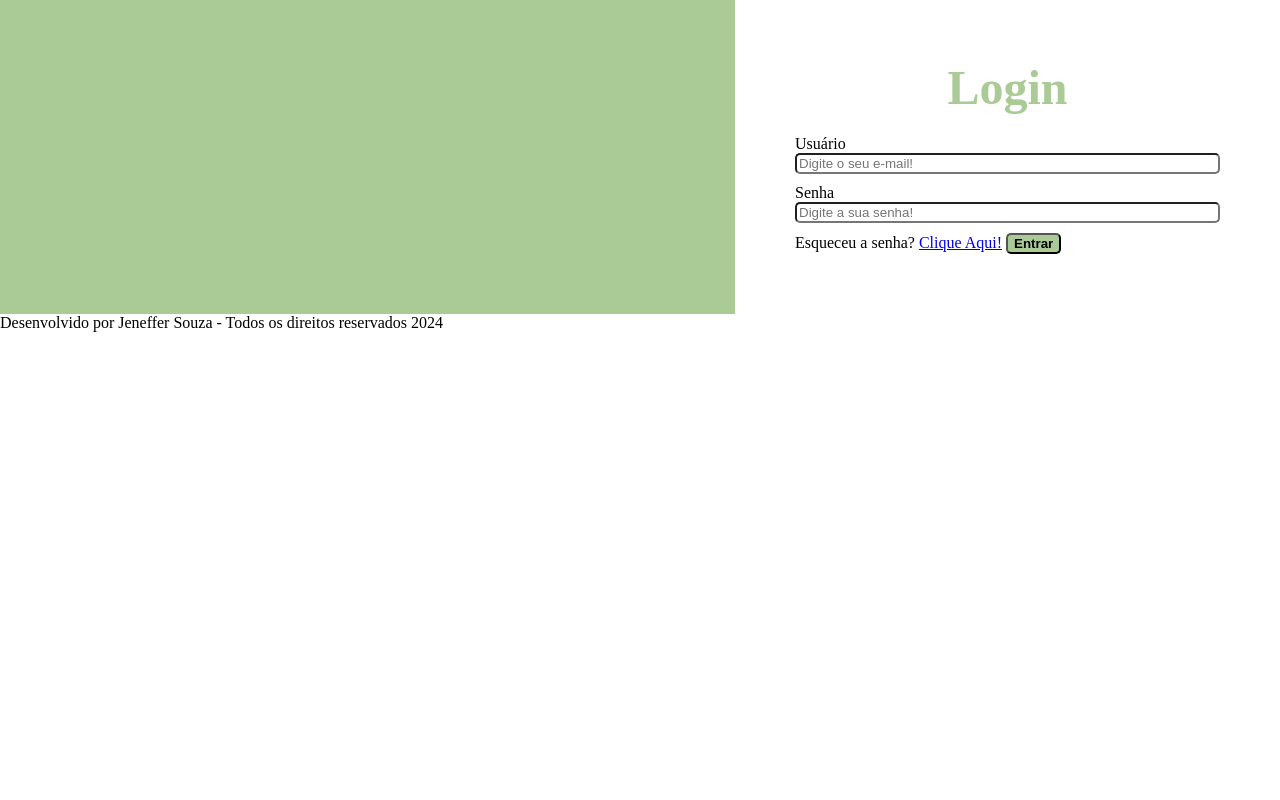
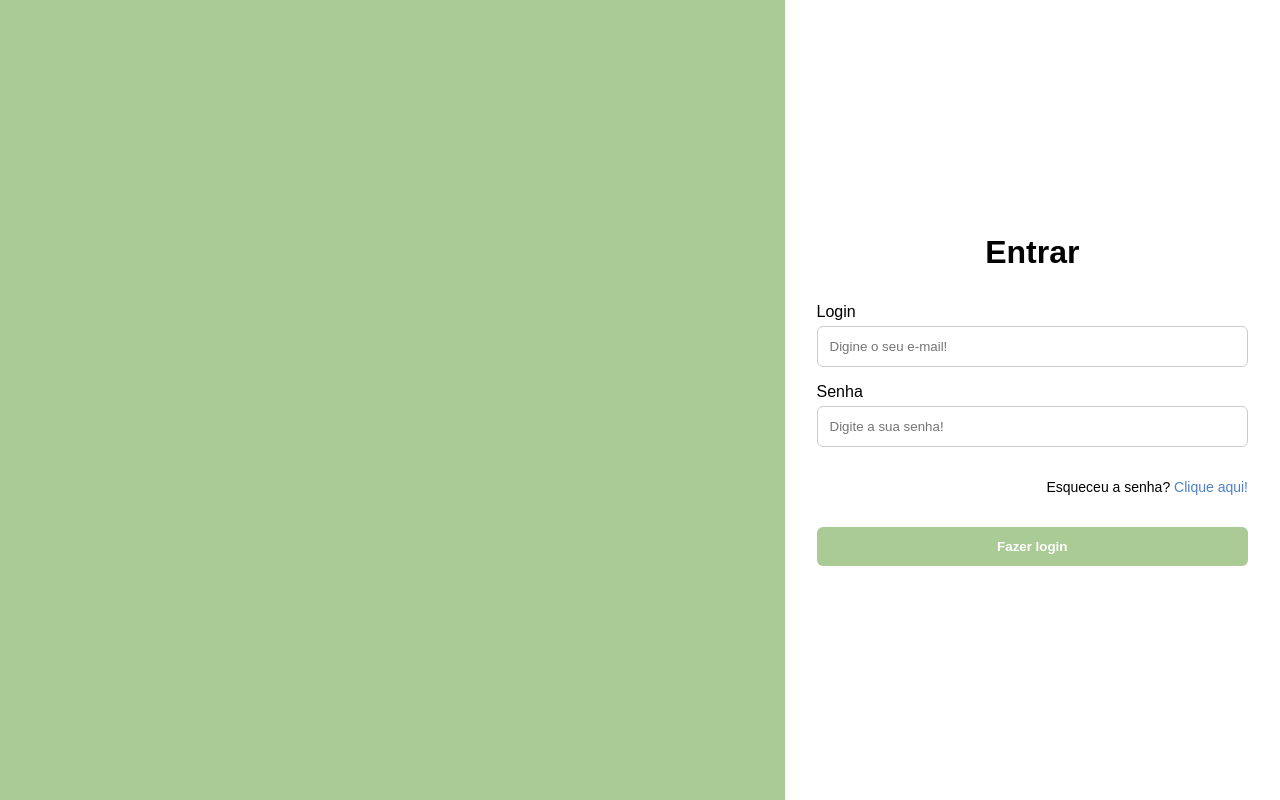
Before and after one commit to JenefferSouza/pagina-de-login, a plain HTML site: page index.html in a window 1280 px wide. Drawn offline with Linux system fonts and the light colour scheme.

Commit message:
finalizacao do css

```diff
--- a/index.html
+++ b/index.html
@@ -10,30 +10,28 @@
 </head>
 
 <body>
-    <header>
+    <main class="container">
+        <div class="containerEsquerdo"></div>
 
-    </header>
-    <main>
-        <div id="container">
-            <div class="logo">
+        <div class="containerDireito">
+            <h1>Entrar</h1>
+            <form action="#">
+                <label>
+                    Login
+                    <input type="email" placeholder="Digine o seu e-mail!">
+                </label>
 
-            </div>
-            <div class="formulario">
-                <form>
-                    <h1>Login</h1>
-                    <p>Usuário</p>
-                    <input type="email" placeholder="Digite o seu e-mail!" size="50">
-                    <p>Senha</p>
-                    <input type="password" placeholder="Digite a sua senha!" size="50">
-                    <span>Esqueceu a senha? <a href="#">Clique Aqui!</a></span>
-                    <button><strong>Entrar</strong></button>
-                </form>
-            </div>
+                <label>
+                    Senha
+                    <input type="password" placeholder="Digite a sua senha!">
+                </label>
+
+                <p>Esqueceu a senha? <a href="#">Clique aqui!</a></p>
+
+                <button>Fazer login</button>
+            </form>
         </div>
     </main>
-    <footer>
-        <p>Desenvolvido por Jeneffer Souza - Todos os direitos reservados 2024</p>
-    </footer>
 </body>
 
 </html>
--- a/style.css
+++ b/style.css
@@ -1,39 +1,88 @@
 * {
-    margin: 0%;
+    margin: 0;
+    padding: 0;
+    box-sizing: border-box;
 }
 
-#container {
-    display: flex;
-    flex-direction: row;
-    width: 100%;
+body {
+    font-family: Arial;
 }
 
-.logo {
-    width: 65%;
-    background-color: #abcb96;
+a {
+    text-decoration: none;
 }
 
-.formulario {
+.container {
+    display: flex;
+    min-height: 100vh;
+    align-items: center;
+    justify-content: center;
+}
+
+.container .containerEsquerdo {
+    width: 100vw;
+    height: 100vh;
+    background: #abcb96;
+}
+
+.container .containerDireito {
+    position: absolute;
+    height: 90vh;
+    width: 90vw;
+    background: #FFF;
     display: flex;
     flex-direction: column;
-    width: 35%;
-    padding: 60px;
+    align-items: center;
+    justify-content: center;
+    padding: 2rem;
+    border-radius: 16px;
+}
+
+.container .containerDireito h1 {
+    margin-bottom: 2rem;
+}
+
+.container .containerDireito form label input {
+    width: 100%;
+    margin-bottom: 1rem;
+    margin-top: 5px;
+    padding: .75rem;
+    outline: 0;
+    border: 1px solid #CCC;
+    border-radius: 6px;
+}
+
+.container .containerDireito form p {
+    text-align: right;
+    margin: 1rem 0;
+    font-size: 14px;
+}
+
+.container .containerDireito form p a {
+    color: #4e81c9;
+}
+
+.container .containerDireito form button {
+    width: 100%;
+    margin-top: 1rem;
+    padding: .75rem;
+    background: #abcb96;
+    border-radius: 6px;
+    border: 0;
+    color: #FFF;
+    font-weight: bold;
+    cursor: pointer;
+    transition: all 0.3s ease-in-out;
 
 }
 
-h1 {
-    text-align: center;
-    margin-bottom: 20px;
-    color: #abcb96;
-    font-size: 48px;
+.container .containerDireito form button:hover {
+    background: #9bb888;
 }
 
-input {
-    margin-bottom: 10px;
-    border-radius: 5px;
+@media (min-width: 768px) {
+    .container .containerDireito {
+        position: static;
+        width: 60vw;
+    }
 }
-
-button {
-    background-color: #abcb96;
-    border-radius: 5px;
-}
```
